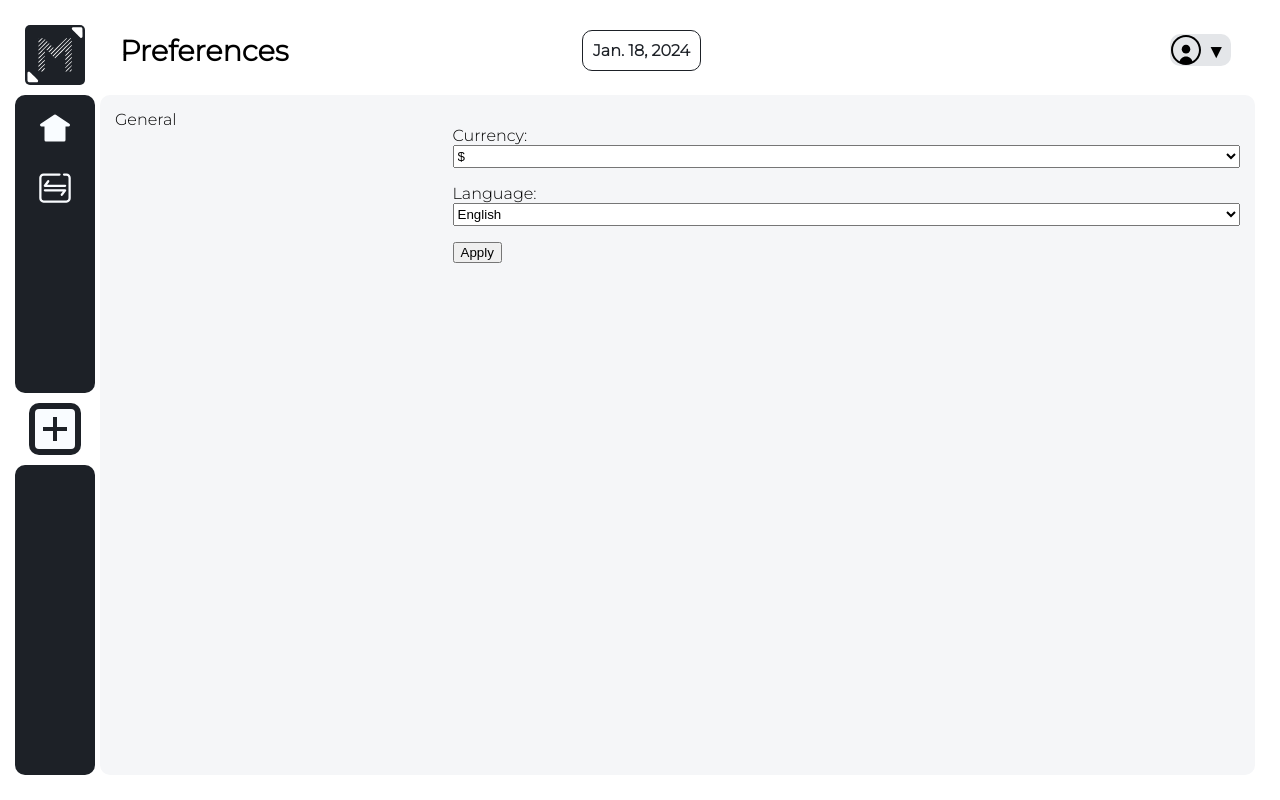
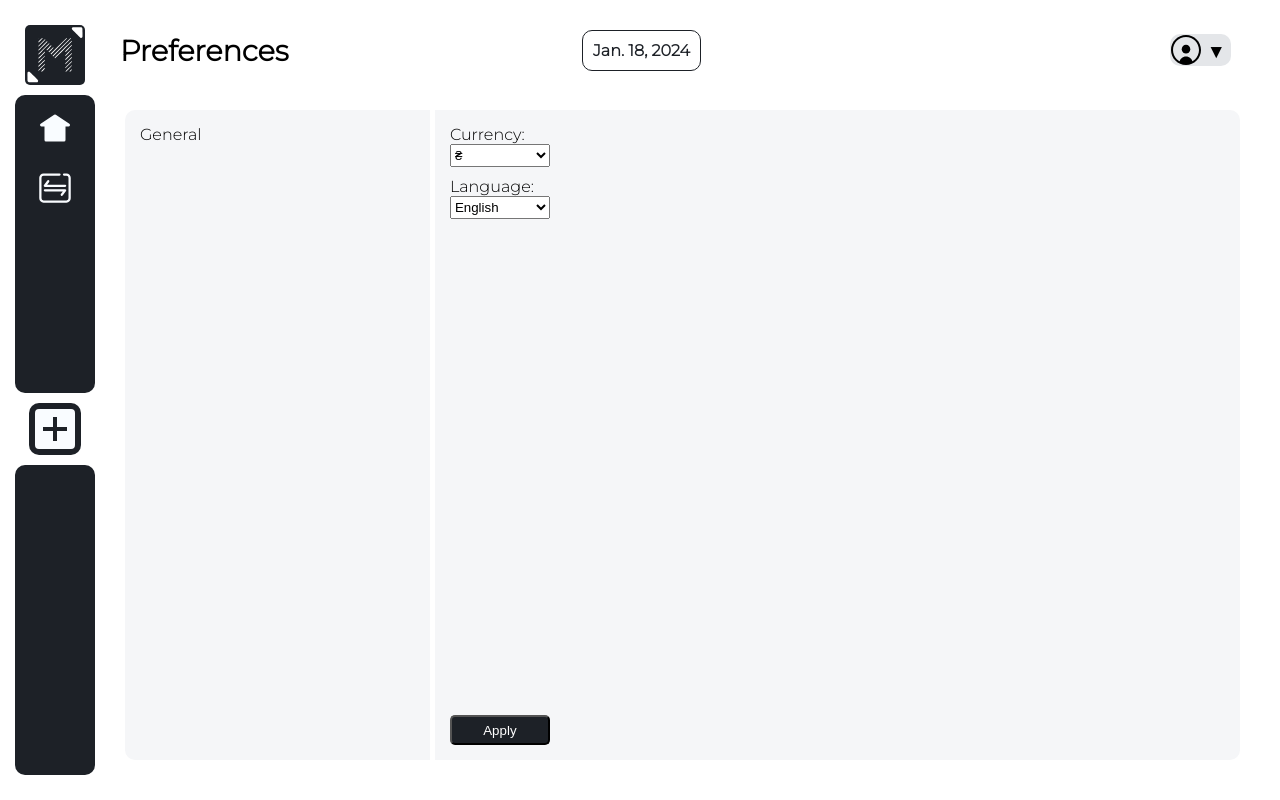
Before and after one commit to antony-kosenko/moneyroam, a Django app: page /preferences/ in a window 1280 px wide. Run offline with Django 4.2, Linux system fonts and the light colour scheme; a user stored in the database is signed in; tables that the repository leaves empty hold one stand-in row (values such as "Sample post"); parts of the project's set-up code (start-up, migrations or seed data) failed here and were passed over; some libraries are stand-ins or nearby versions.

Commit message:
preferences page added

```diff
--- a/preferences/static/preferences/css/settings_menu_base.css
+++ b/preferences/static/preferences/css/settings_menu_base.css
@@ -1,18 +1,62 @@
 .page_content {
     display: flex;
     padding: 15px;
+    margin-left: 10px;
     margin-top: 25px;
-    background-color: #f5f6f8;
+    background-color: white;
     border-radius: 10px;
     flex: 1 1 0;
+    gap: 5px;
 }
 
 .preferences_options {
-    flex-basis: 30%;
+    flex-basis: 25%;
     min-width: 200px;
     flex-shrink: 2;
+    padding: 15px;
+    border-radius: 10px 0 0 10px;
+    background-color: #f5f6f8;
 }
 
 .preferences_details {
     flex-basis: 70%;
+    padding: 15px;
+    background-color: #f5f6f8;
+    border-radius: 0 10px 10px 0;
 }
+
+.preferences_details form {
+    display: flex;
+    height: 100%;
+    flex-direction: column;
+    gap: 10px;
+    overflow: hidden;
+    position: static;
+}
+
+.preferences_details form input, select {
+    min-width: 100px;
+    max-width: 100%;
+    width: fit-content;
+}
+
+.preferences_details form button {
+    margin-top: auto;
+    width: 100px;
+    height: 30px;
+    border-radius: 5px;
+    background-color: #1d2127;
+    color: white;
+    cursor: pointer;
+}
+
+.preferences_details form button:hover {
+    background-color: white;
+    color: #1d2127;
+}
+
+.preferences_details p {
+    margin: 0;
+    display: flex;
+    flex-direction: column;
+}
--- a/preferences/views.py
+++ b/preferences/views.py
@@ -7,12 +7,17 @@ from preferences.models import Config
 
 def preference_general_view(request):
     """ Handles general preferences configuration. """
+    # retrieving config related to user sends request.
+    try:
+        config_to_update = Config.objects.get(user_id=request.user.id)
+    except Config.DoesNotExist:
+        config_to_update = None
+
     if request.method == "POST":
-        form = PreferencesGeneral(instance=request.user)
-        if form.is_valid:
-            updated_config = Config(**form.cleaned_data)
-            updated_config.save()
+        form = PreferencesGeneral(request.POST, instance=config_to_update)
+        if form.is_valid():
+            form.save()
             HttpResponseRedirect(request.META.get('HTTP_REFERER', "/"))
     else:
-        form = PreferencesGeneral(instance=request.user)
+        form = PreferencesGeneral(instance=config_to_update)
     return render(request, template_name="preferences/settings_menu_base.html", context={"base_config_form": form})
--- a/templates/base_page.html
+++ b/templates/base_page.html
@@ -34,7 +34,7 @@
 
                     <ul class="dropdown_list">
                       <li><a href="#">Profile</a></li>
-                      <li><a href="#">Settings</a></li>
+                      <li><a href={% url "preferences:preferences_general" %}>Settings</a></li>
                       <hr style="margin: 0px;">
                       <li><a href="#">Logout</a></li>
                     </ul>
```
